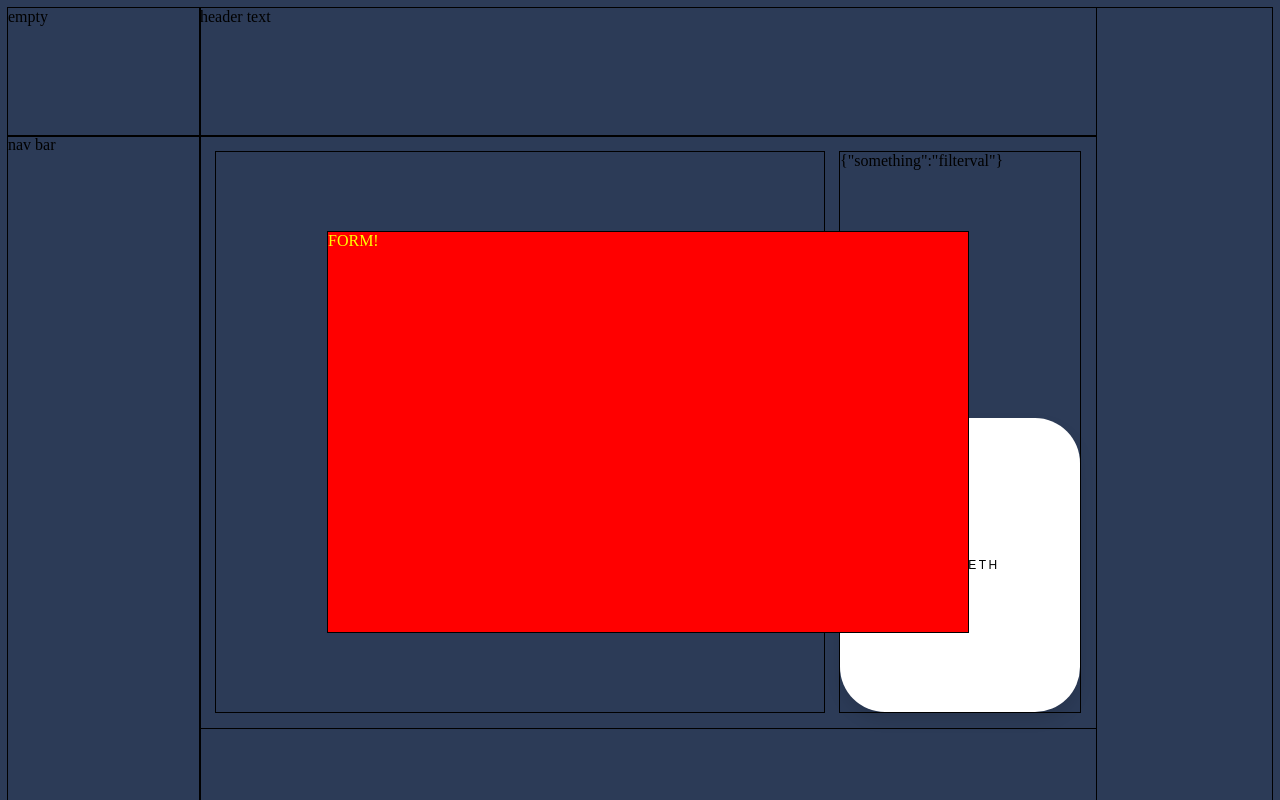
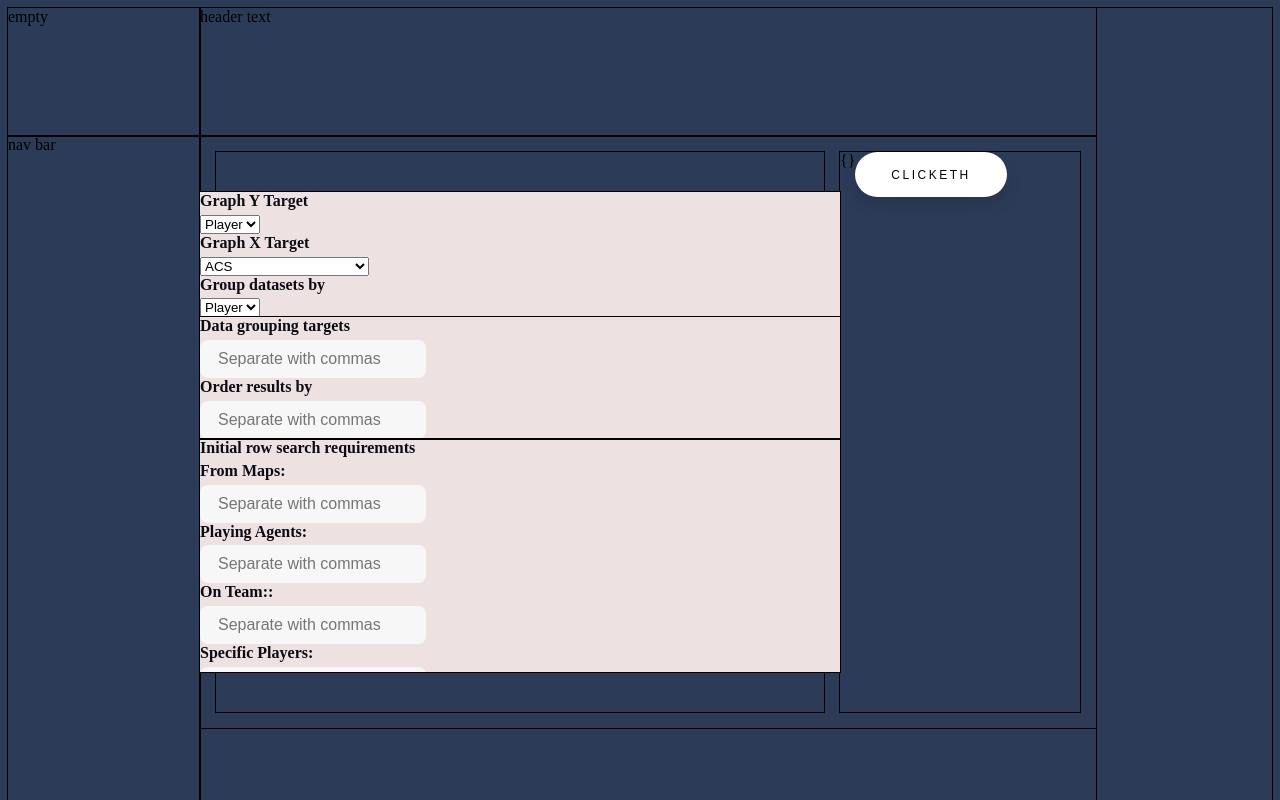
Before and after one commit to Jordation/stat_app, a Next.js app in the folder frontend/: page /playground in a window 1280 px wide. Both pictures are taken after a click on the button "CLICKETH". Shown: the top 800 px of the page. Built offline with nearby package versions, Linux system fonts and the light colour scheme.

Commit message:
V2 Querey Front to back complete

```diff
--- a/frontend/pages/components/FullCustomGraph/FullCustomGraph.jsx
+++ b/frontend/pages/components/FullCustomGraph/FullCustomGraph.jsx
@@ -1,24 +1,118 @@
 import TestingGraph from "../graphing/TestingGraph"
 import PopoutForm from "./PopoutForm"
 import React, { useState } from "react"
+import { useForm } from "react-hook-form"
+const plugin = {
+    id: 'customCanvasBackgroundColor',
+    beforeDraw: (chart, args, options) => {
+    const {ctx} = chart;
+    ctx.save();
+    ctx.globalCompositeOperation = 'destination-over';
+    ctx.fillStyle = options.color || '#00ffff';
+    ctx.fillRect(0, 0, chart.width, chart.height);
+    ctx.restore();
+    }
+};
+const default_graph_options = {
+    plugins: {
+        subtitle: {
+            display: true,
+            text: 'Custom Chart Subtitle',
+            color: '#fff'
+        },
+        legend: {
+            position: 'top',
+            labels: {
+                color: '#fff'
+            }
+        },
+        title: {
+            display: true,
+            color: '#fff',
+            text: 'STACKS',
+        },
+        customCanvasBackgroundColor:{
+            color: '#333333',
+        },
+    },
+    scales: {
+        x: {
+            ticks: {color: "#fff"},
+            grid: { color: "#fff" }
+        },
+        y: {
+            ticks: {color: "#fff"},
+            grid: { color: "#fff" },
+            linewidth: 10
+        }
+    },
+    responsive: true,
+    interactions:{
+        intersect: false
+    },
+};
 
+function CreateGraphData(data){
+    console.log(data.x_val)
+
+    let datasets = data.data.map(
+        (set, index) => {
+            let x_targ = data.x_val
+            return {
+                id: index,
+                label: set.dataset,
+                data: set.data.map(item => item?.[x_targ]),
+                backgroundColor: rand_rgb()
+            }
+        }
+    )
+
+    return {
+        labels: data.labels,
+        datasets: datasets
+    }
+
+}
+export const CHART_COLORS = {
+    red: 'rgba(255, 99, 132, .7)',
+    orange: 'rgba(255, 159, 64, .7)',
+    yellow: 'rgba(255, 205, 86, .7)',
+    green: 'rgba(75, 192, 192, .7)',
+    blue: 'rgba(54, 162, 235, .7)',
+    purple: 'rgba(153, 102, 255, .7)',
+    grey: 'rgba(201, 203, 207, .7)'
+};
+
+function rand_rgb() { // random colour
+    let r = Math.floor(Math.random() * 256);
+    let g = Math.floor(Math.random() * 256);
+    let b = Math.floor(Math.random() * 256);
+    return `rgb(${r}, ${g}, ${b})`;
+}
 const FullCustomGraph = () => {
 
 
 
     const [popout_active, set_popout_active] = useState(false)
-    const [data_return, set_data_return] = useState(null)
+    const [data_for_graph, set_data_for_graph] = useState(null)
+    const [current_querey, set_current_querey] = useState({})
+    const {register,  handleSubmit } = useForm({});
 
-    const current_querey = {something: 'filterval'}
+    const submitQuerey = data => {
+        set_current_querey(data);
+        fetch('http://localhost:5000/processQuereyFromClient',
+        {method: "POST", body: JSON.stringify({querey: data})})
+        .then(res => res.json())
+        .then(res => set_data_for_graph(CreateGraphData(res.data)))
+        .catch(error => console.error(error))
+    }
 
     return (
     <div className="CustomGraphRow">
         <div className="CustomGraph">
-            {data_return && <TestingGraph data={data_return}/> }
+            {data_for_graph && <TestingGraph data={data_for_graph} options={default_graph_options} plugins={[plugin]}/> }
+            {popout_active && <PopoutForm register={register} handleSubmit={handleSubmit} submitQuerey={submitQuerey}/>}
         </div>
-
-        {popout_active && <PopoutForm />}
-
         <div className="CustomQuerey">
             {JSON.stringify(current_querey)}
             <button onClick={() => set_popout_active(!popout_active)}>clicketh</button>
--- a/frontend/pages/components/FullCustomGraph/PopoutForm.jsx
+++ b/frontend/pages/components/FullCustomGraph/PopoutForm.jsx
@@ -1,10 +1,72 @@
 
 import FullCustomQuerey from "./FullCustomQuerey"
 
-const PopoutForm = ({}) => {
+const non_numeric_ops = [
+    {option: 'Player', value: 'player'},
+    {option: 'Agent', value: 'agent'},
+    {option: 'Team', value: 'team'},
+    {option: 'Map', value: 'mapname'},
+]
+const numeric_ops = [
+    {option: 'ACS', value: 'acs'},
+    {option: 'Rating', value: 'lol u have to add this still'},
+    {option: 'Kills', value: 'k'},
+    {option: 'Deaths', value: 'd'},
+    {option: 'Assists', value: 'a'},
+    {option: 'First Bloods', value: 'fb'},
+    {option: 'First Deaths', value: 'fd'},
+    {option: 'Headshot %', value: 'hsp'},
+    {option: 'Average Damage/Round', value: 'adr'},
+    {option: 'KAST', value: 'kast'},
+]
+
+const side_ops = [
+    {option: "Combined Stat-line", value: 'combined'},
+    {option: "Attack Stat-lines", value: 'attack'},
+    {option: "Defence Stat-lines", value: 'defence'}
+]
+
+const PopoutForm = ({register, handleSubmit, submitQuerey}) => {
     return(
         <div className="PopoutForm">
-        FORM!
+        <form onSubmit={handleSubmit(submitQuerey)}>
+            <label className="label">Graph Y Target</label>
+            <select {...register('graph_shape.y')}>
+                {non_numeric_ops.map(op => <option key={op.value}  value={op.value}>{op.option}</option>)}
+            </select>
+            <label className="label">Graph X Target</label>
+            <select {...register('graph_shape.x')}>
+                {numeric_ops.map(op => <option key={op.value}  value={op.value}>{op.option}</option>)}
+            </select>
+            <label className="label">Group datasets by</label>
+            <select {...register('graph_shape.dataset_group_by')}>
+                {non_numeric_ops.map(op => <option key={op.value}  value={op.value}>{op.option}</option>)}
+            </select>
+
+            <div className='input-group'>
+                <label className='label'>Data grouping targets</label>
+                <input className="input" type={'text'} placeholder="Separate with commas" {...register('data_shape.group_targets')}/>
+                <label className='label'>Order results by</label>
+                <input className="input" type={'text'} placeholder="Separate with commas" {...register('data_shape.order_by')}/>
+            </div>
+            <div className="input-group">
+                <label className="label">Initial row search requirements</label>
+                <label className="label">From Maps:</label>
+                <input className="input" type={'text'} placeholder="Separate with commas" {...register('row_reqs.on_mapname')}/>
+                <label className="label">Playing Agents:</label>
+                <input className="input" type={'text'} placeholder="Separate with commas" {...register('row_reqs.on_agent')}/>
+                <label className="label">On Team::</label>
+                <input className="input" type={'text'} placeholder="Separate with commas" {...register('row_reqs.on_team')}/>
+                <label className="label">Specific Players:</label>
+                <input className="input" type={'text'} placeholder="Separate with commas" {...register('row_reqs.on_player')}/>
+            </div>
+
+            <select {...register('side')}>
+                {side_ops.map(op => <option key={op.value}  value={op.value}>{op.option}</option>)}
+            </select>
+
+            <input type='submit'/>
+        </form>
         </div>
     )
 }
--- a/frontend/pages/components/graphing/ChartGenerator.jsx
+++ /dev/null
@@ -1,5 +0,0 @@
-// this file should
-// top level component takes only the querey
-// first decides which type of graph to return
-// decides on settings based on type
-// datasets mapped based on above
--- a/frontend/pages/components/graphing/TestingGraph.jsx
+++ b/frontend/pages/components/graphing/TestingGraph.jsx
@@ -4,125 +4,16 @@ import Graph from "./Graph";
 import ComparativeQuerey from "./ComparativeQuerey";
 import RadarGraph from "./RadarGraph";
 
-export const CHART_COLORS = {
-    red: 'rgba(255, 99, 132, .7)',
-    orange: 'rgba(255, 159, 64, .7)',
-    yellow: 'rgba(255, 205, 86, .7)',
-    green: 'rgba(75, 192, 192, .7)',
-    blue: 'rgba(54, 162, 235, .7)',
-    purple: 'rgba(153, 102, 255, .7)',
-    grey: 'rgba(201, 203, 207, .7)'
-};
-
-function rand_rgb() { // random colour
-    let r = Math.floor(Math.random() * 256);
-    let g = Math.floor(Math.random() * 256);
-    let b = Math.floor(Math.random() * 256);
-    return `rgb(${r}, ${g}, ${b})`;
-}
-
-const plugin = {
-    id: 'customCanvasBackgroundColor',
-    beforeDraw: (chart, args, options) => {
-    const {ctx} = chart;
-    ctx.save();
-    ctx.globalCompositeOperation = 'destination-over';
-    ctx.fillStyle = options.color || '#00ffff';
-    ctx.fillRect(0, 0, chart.width, chart.height);
-    ctx.restore();
-    }
-};
-
-const default_options = {
-    plugins: {
-        subtitle: {
-            display: true,
-            text: 'Custom Chart Subtitle',
-            color: '#fff'
-        },
-        legend: {
-            position: 'top',
-            labels: {
-                color: '#fff'
-            }
-        },
-        title: {
-            display: true,
-            color: '#fff',
-            text: 'STACKS',
-        },
-        customCanvasBackgroundColor:{
-            color: '#333333',
-        },
-    },
-    scales: {
-        x: {
-            ticks: {color: "#fff"},
-            grid: { color: "#fff" }
-        },
-        y: {
-            ticks: {color: "#fff"},
-            grid: { color: "#fff" },
-            linewidth: 10
-        }
-    },
-    responsive: true,
-    interactions:{
-        intersect: false
-    },
-};
 
 
 
-const testing_data = {
-    labels: ['one', 'two', 'three'],
-    datasets: [
-        {
-            id: 1,
-            label: 'one',
-            data: [1,2,3],
-            backgroundColor: 'red',
-        },
-        {
-            id: 2,
-            label: 'two',
-            data: [3,2,1],
-            backgroundColor: 'blue',
-        },
-    ]
-}
 
 
 
-function makelabel(group) {
-
-}
-
-function CreateGraphData(data){
-    let datasets = data.data.map(
-        (set, index) => {
-            return {
-                id: index,
-                label: set.dataset,
-                data: set.data.map(item => item?.fd),
-                backgroundColor: rand_rgb()
-            }
-        }
-    )
-
-    return {
-        labels: data.labels,
-        datasets: datasets
-    }
-
-}
-
-const TestingGraph = ({ data }) => {
-
-    const [graph_data, set_graph_data] = useState(CreateGraphData(data))
+const TestingGraph = ({ data, options, plugins}) => {
 
 return (
-        <Graph options={default_options} data={graph_data} plugins={[plugin]}/>
+        <Graph data={data} options={options} plugins={plugins}/>
     )
 }
 
--- a/frontend/styles/globals.css
+++ b/frontend/styles/globals.css
@@ -32,11 +32,12 @@ div{
 .PopoutForm{
   position: absolute;
   width: 50vw;
-  height:50vh;
+  height: 60vh;
   justify-self: center;
   align-self: center;
-  background-color: red;
-  color: yellow;
+  background-color: rgb(238, 225, 225);
+  color: black;
+  overflow: auto;
 }
 
 
@@ -55,7 +56,8 @@ div{
   display: grid;
 }
 .CustomQuerey{
-  display: grid;
+  display: flex;
+  flex-wrap: wrap;
 }
 .Querey-Zone{
   display: grid;
@@ -79,10 +81,7 @@ div{
   float: left;
   margin: 12px;
 }
-input, label, select{
-  display: block;
-  color: azure;
-}
+
 
 .Graph-Wrapper{
   display: grid;
@@ -100,6 +99,8 @@ input, label, select{
 }
 
 button {
+  width: fit-content;
+  height: fit-content;
   padding: 1.3em 3em;
   font-size: 12px;
   text-transform: uppercase;
@@ -127,3 +128,34 @@ button:active {
   background-color: crimson;
   box-shadow:crimson
 }
+
+
+.input {
+  color: rgb(1, 1, 2);
+  max-width: 190px;
+  height: 34px;
+  background-color: #f7f7f7;
+  border-radius: .5rem;
+  padding: 0 1rem;
+  border: 2px solid transparent;
+  font-size: 1rem;
+  transition: border-color .3s cubic-bezier(.25,.01,.25,1) 0s, color .3s cubic-bezier(.25,.01,.25,1) 0s,background .2s cubic-bezier(.25,.01,.25,1) 0s;
+}
+
+.label {
+  display: block;
+  margin-bottom: .3rem;
+  font-size: 1rem;
+  font-weight: bold;
+  color: #0b0c14;
+  transition: color .3s cubic-bezier(.25,.01,.25,1) 0s;
+}
+
+.input:hover, .input:focus, .input-group:hover .input {
+  outline: none;
+  border-color: #05060f;
+}
+
+.input-group:hover .label, .input:focus {
+  color: #05060fc2;
+}
```
Also changed, not shown: 2 other files (tests, documents, lock files or other folders).
